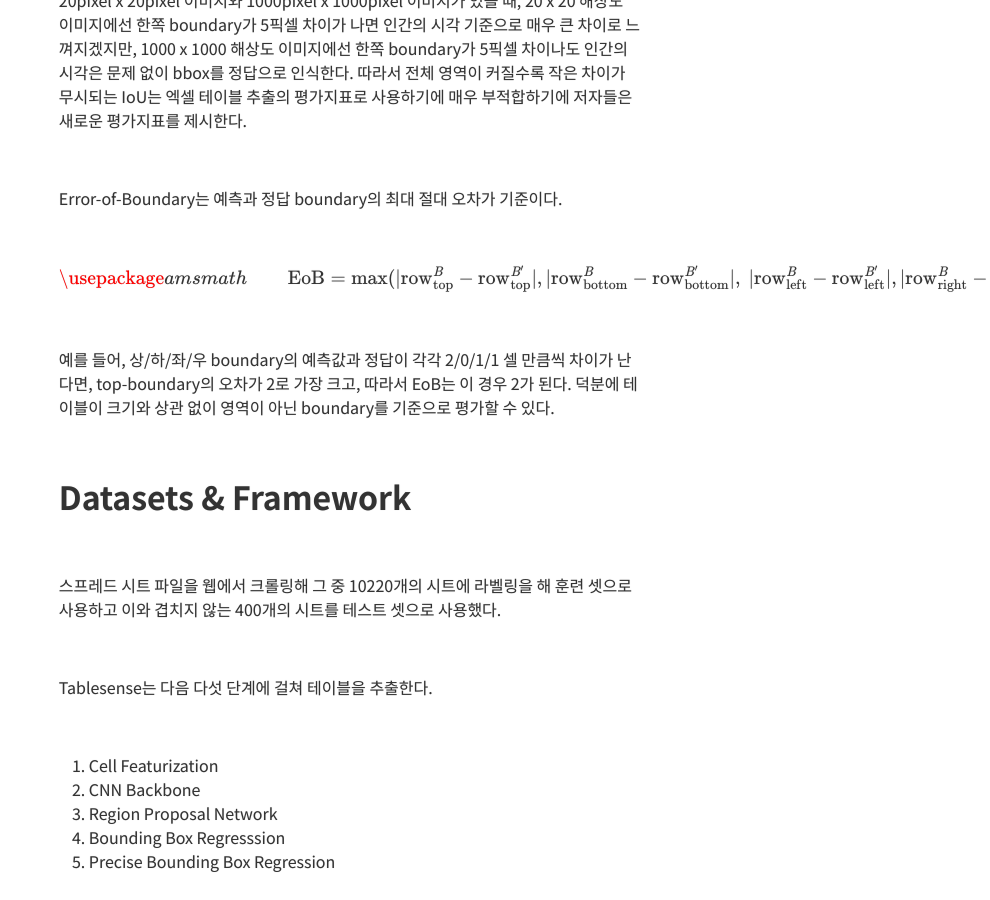
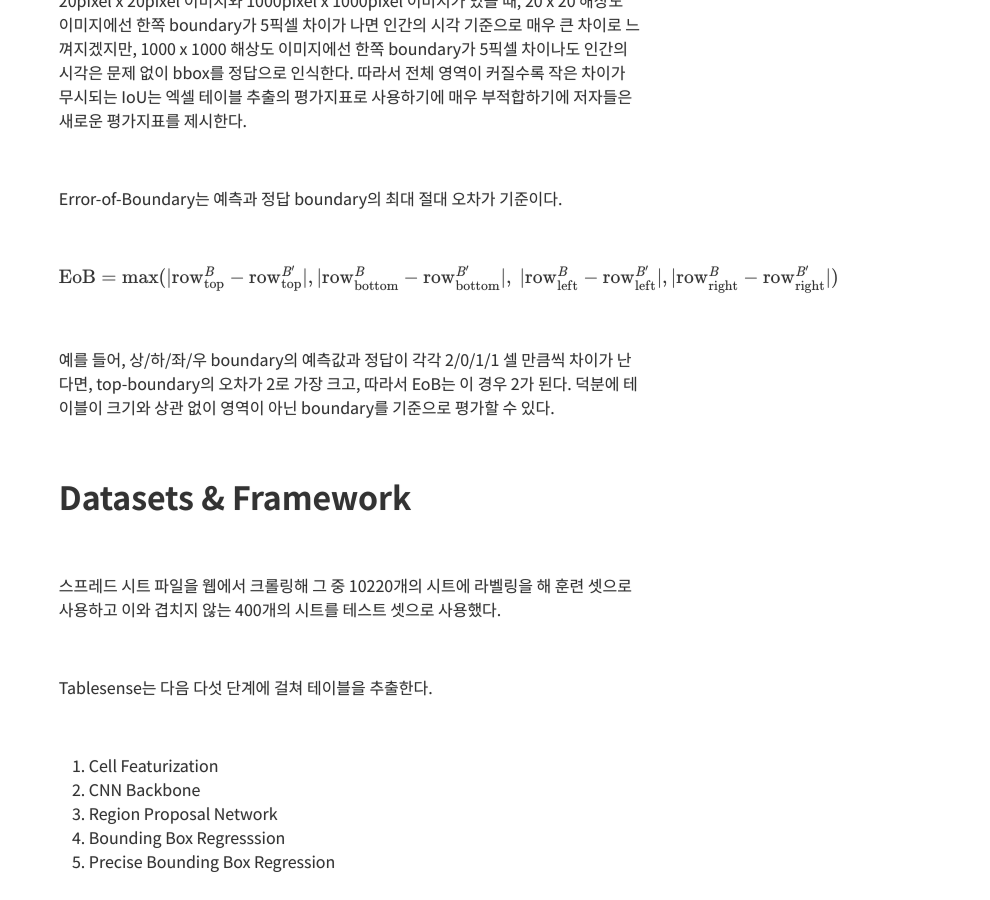
Before and after one commit to Clarit7/clarit7.github.io, a Jekyll site: the page built from _posts/2021-12-10-tablesense.md, in a window 1280 px wide and 900 px high, scrolled down 2066 px. Shown: the whole window, without its empty margins (290-1280 px from the left). Built offline with Jekyll 4.4.1, drawn with Linux system fonts in a browser that asks for light colours; some web fonts are replaced; formulas are drawn with MathJax 3; comment, search, counter and statistics services are not loaded.

Commit message:
Update 2021-12-10-tablesense.md

```diff
--- a/_posts/2021-12-10-tablesense.md
+++ b/_posts/2021-12-10-tablesense.md
@@ -69,10 +69,7 @@ Error-of-Boundary는 예측과 정답 boundary의 최대 절대 오차가 기준
 
 <br/>
 
-$ \usepackage{amsmath}
-\begin{align}
-\mathrm{EoB} = \mathrm{max}(\vert\mathrm{row_{top}^\mathit{B}} - \mathrm{row_{top}^\mathit{B'}}\vert, \vert\mathrm{row_{bottom}^\mathit{B}} - \mathrm{row_{bottom}^\mathit{B'}}\vert, \\ \vert\mathrm{row_{left}^\mathit{B}} - \mathrm{row_{left}^\mathit{B'}}\vert, \vert\mathrm{row_{right}^\mathit{B}} - \mathrm{row_{right}^\mathit{B'}}\vert)
-\end{align} $
+$ \mathrm{EoB} = \mathrm{max}(\vert\mathrm{row_{top}^\mathit{B}} - \mathrm{row_{top}^\mathit{B'}}\vert, \vert\mathrm{row_{bottom}^\mathit{B}} - \mathrm{row_{bottom}^\mathit{B'}}\vert, \\ \vert\mathrm{row_{left}^\mathit{B}} - \mathrm{row_{left}^\mathit{B'}}\vert, \vert\mathrm{row_{right}^\mathit{B}} - \mathrm{row_{right}^\mathit{B'}}\vert) $
 
 <br/>
 
```
